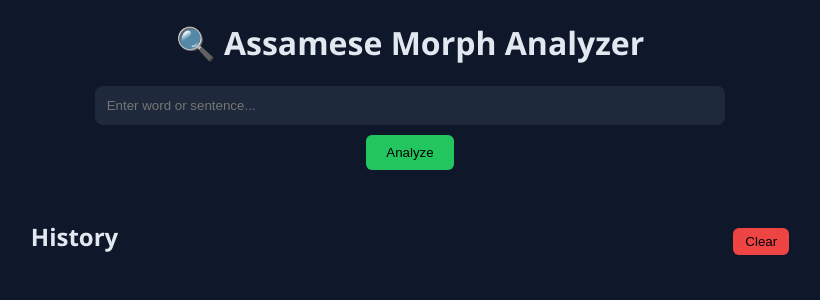
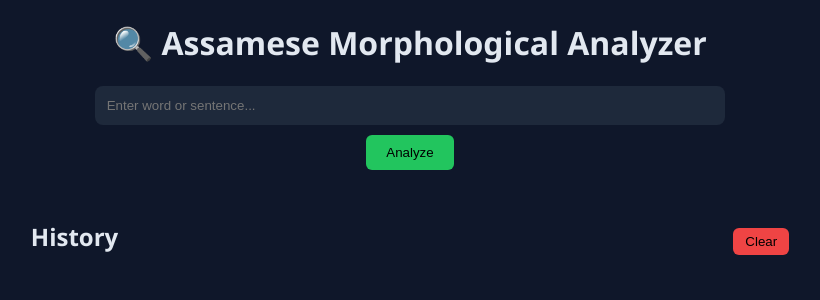
Before and after one commit to Sudarshan1110/assamese-morph-analyzer, a Flask app: page / in a window 1280 px wide. Shown: the top 300 px of the page, without its empty margins (230-1050 px from the left). Run offline with Flask 3, Linux system fonts and the light colour scheme; parts of the project's set-up code (start-up, migrations or seed data) failed here and were passed over.

Commit message:
Updated frontend structure

```diff
--- a/templates/index.html
+++ b/templates/index.html
@@ -9,7 +9,7 @@
 <body>
 
     <div class="container">
-        <h1>🔍 Assamese Morph Analyzer</h1>
+        <h1>🔍 Assamese Morphological Analyzer</h1>
 
         <div class="search-box">
             <input type="text" id="inputBox" placeholder="Enter word or sentence..." autocomplete="off">
```
